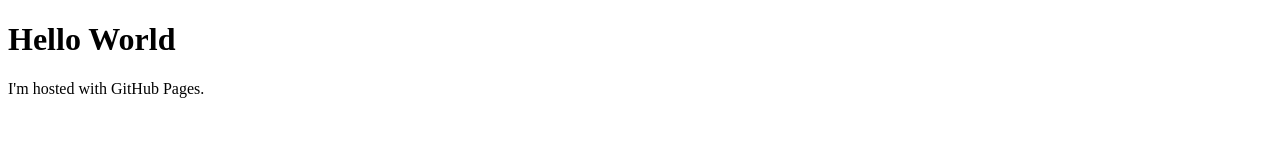
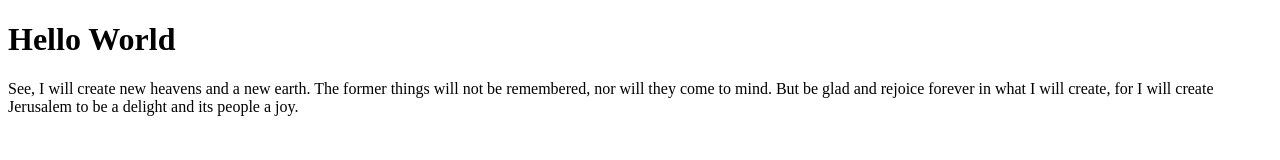
Before and after one commit to li-zhongyu/li-zhongyu.github.io, a plain HTML site: page index.html in a window 1280 px wide. Drawn offline with Linux system fonts and the light colour scheme.

Commit message:
Update index.html

```diff
--- a/index.html
+++ b/index.html
@@ -2,6 +2,6 @@
 <html>
 <body>
 <h1>Hello World</h1>
-<p>I'm hosted with GitHub Pages.</p>
+<p>See, I will create new heavens and a new earth. The former things will not be remembered, nor will they come to mind. But be glad and rejoice forever in what I will create, for I will create Jerusalem to be a delight and its people a joy.</p>
 </body>
 </html>
```
